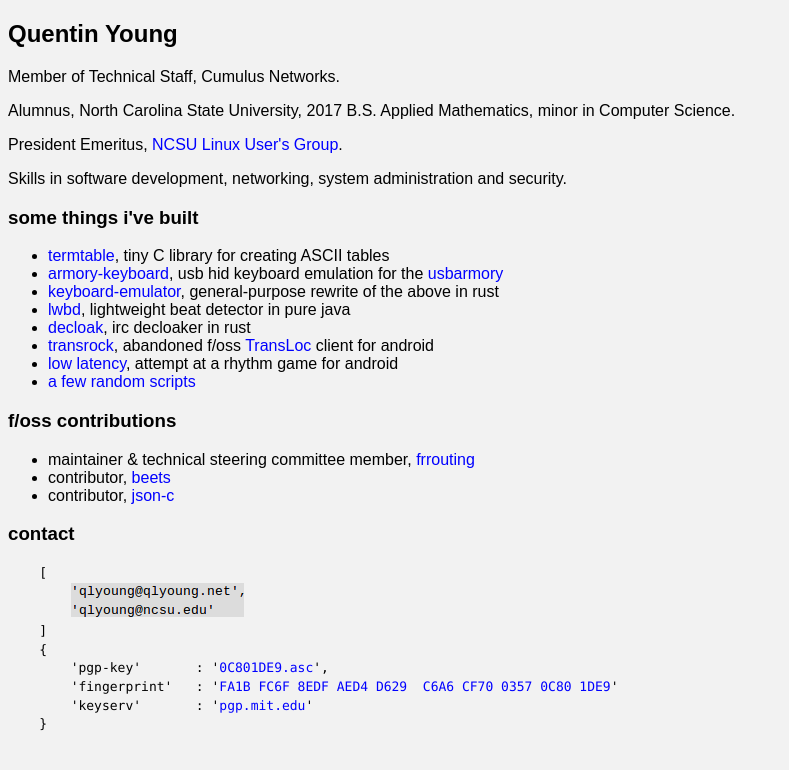
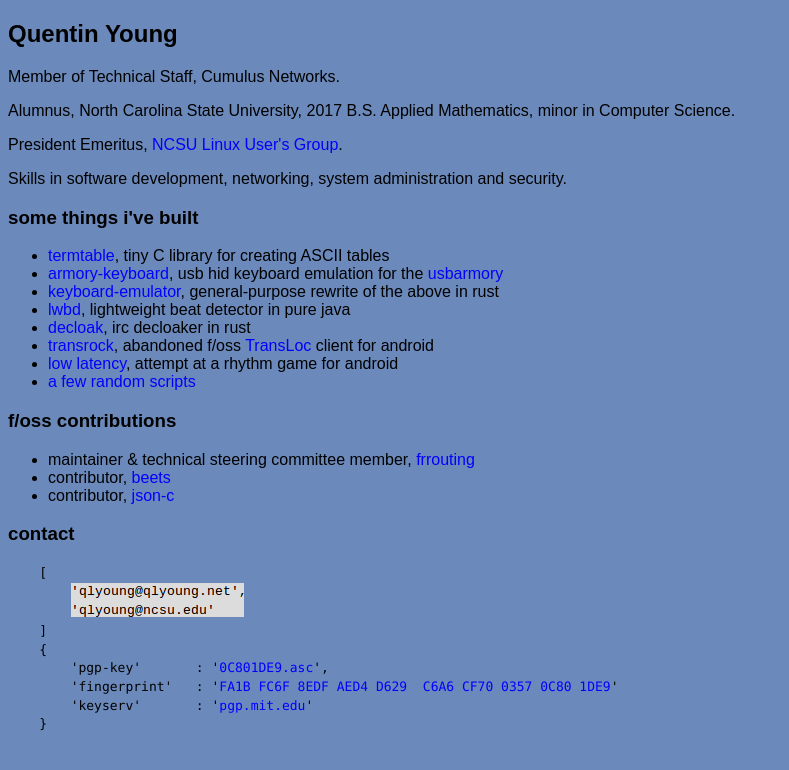
Before and after one commit to qlyoung/qlyoung.github.io, a Jekyll site: the page built from index.html, in a window 1280 px wide. Shown: the top 770 px of the page, without its empty margins (0-789 px from the left). Built offline with Jekyll 4.4.1, drawn with Linux system fonts in a browser that asks for light colours; Markdown is read by kramdown in place of the engine named in the settings.

Commit message:
change bg color

```diff
--- a/css/main.css
+++ b/css/main.css
@@ -1,6 +1,6 @@
 body {
     padding: 0 .5em 0 .5em;
-    background-color: #f2f2f2
+    background-color: #6b8abb
 }
 
 pre {
```
